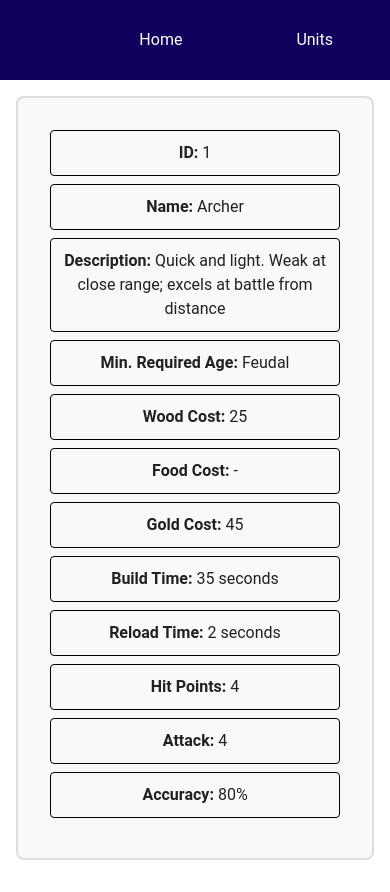
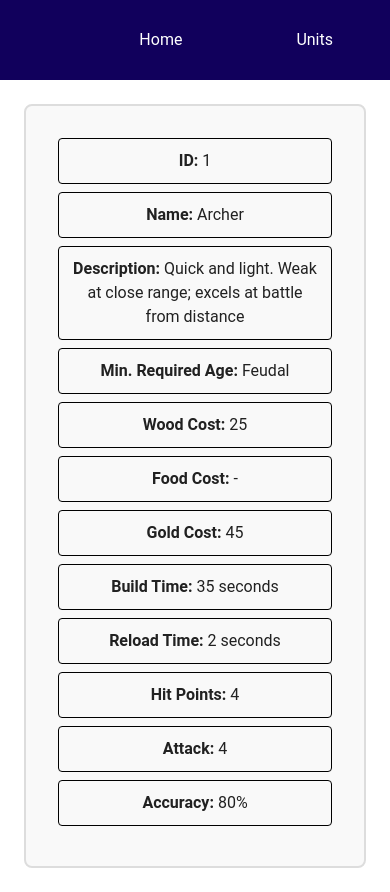
Before and after one commit to semihataman161/adesso-frontend-case, a Vue app: page /units/1 in a window 390 px wide. Built offline with nearby package versions, Linux system fonts and the light colour scheme.

Commit message:
Make UnitDetailPage fully responsive

```diff
--- a/src/pages/UnitDetailPage.vue
+++ b/src/pages/UnitDetailPage.vue
@@ -37,7 +37,7 @@ const unitData = computed(() => {
 <template>
   <v-container class="unit-details">
     <v-row class="unit-details__row">
-      <v-col cols="12" md="8" lg="6" class="unit-details__col">
+      <v-col cols="12" sm="10" md="8" lg="6" xl="4" class="unit-details__col">
         <unit-detail-display :unitData="unitData" />
       </v-col>
     </v-row>
@@ -50,15 +50,27 @@ const unitData = computed(() => {
   align-items: center;
   justify-content: center;
   min-height: 90vh;
+  padding: 1rem;
 
   &__row {
     text-align: center;
     justify-content: center;
+    margin: 0;
+
+    @media (max-width: 600px) {
+      margin: 0;
+      padding: 0;
+    }
   }
 
   &__col {
-    max-width: 600px;
+    max-width: 100%;
+    padding: 1rem;
     margin: 0 auto;
+
+    @media (max-width: 600px) {
+      padding: 0.5rem;
+    }
   }
 }
 </style>
```
